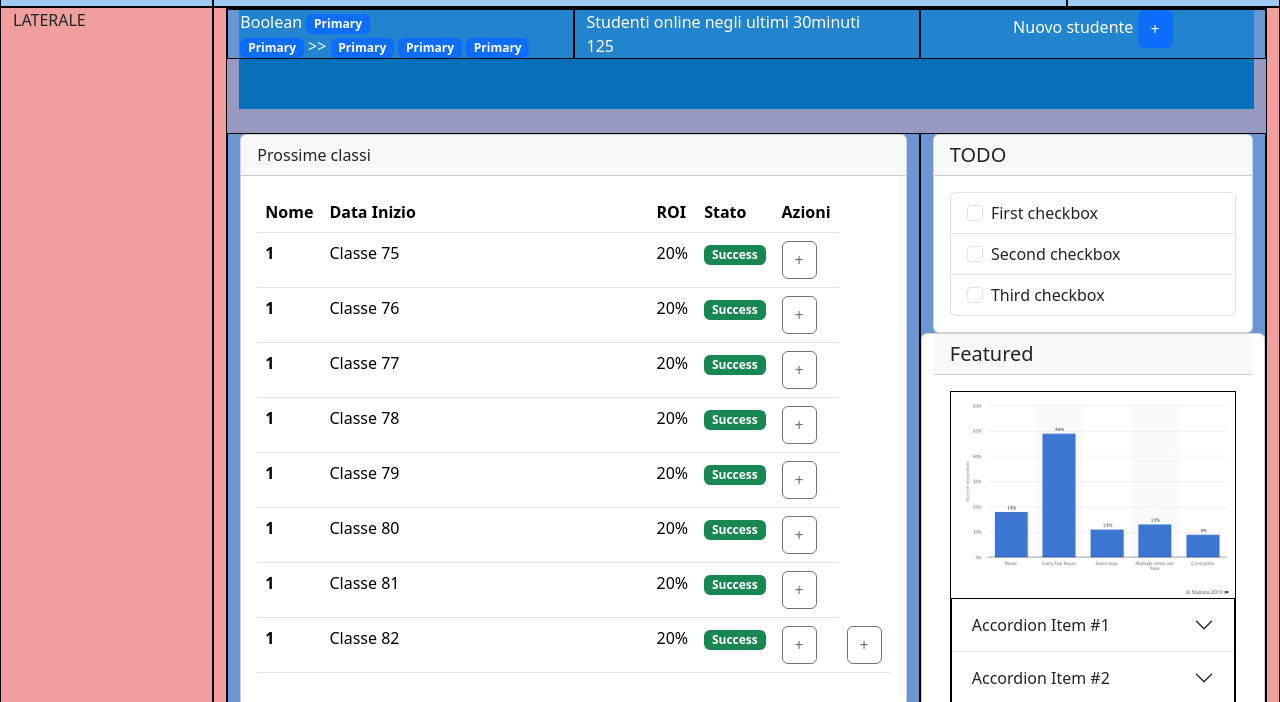
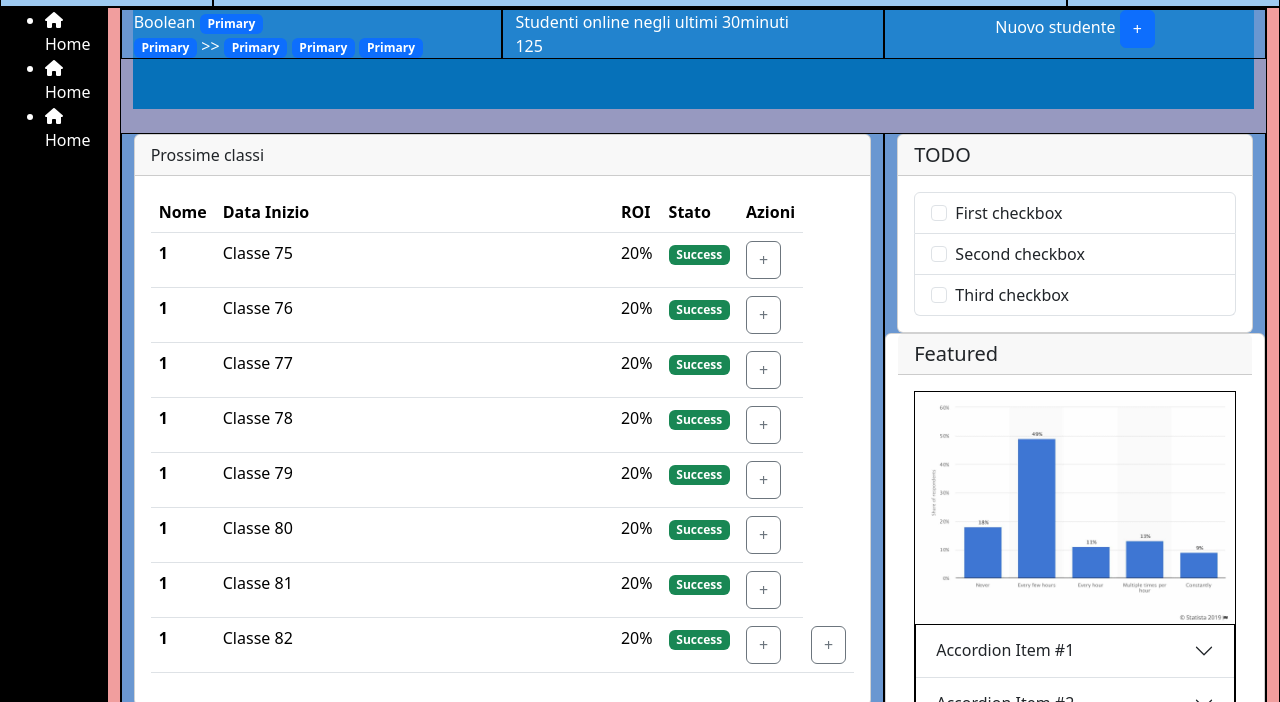
Before and after one commit to emilioff8822/html-css-bootstrap-dashboard, a plain HTML site: page index.html in a window 1280 px wide. Shown: the part 43-745 px from the top of the page. Drawn offline with nearby package versions, Linux system fonts and the light colour scheme.

Commit message:
comm-strutt

```diff
--- a/index.html
+++ b/index.html
@@ -12,7 +12,7 @@
   <script src="https://cdn.jsdelivr.net/npm/bootstrap@5.3.0-alpha1/dist/js/bootstrap.bundle.min.js" integrity="sha384-w76AqPfDkMBDXo30jS1Sgez6pr3x5MlQ1ZAGC+nuZB+EYdgRZgiwxhTBTkF7CXvN" crossorigin="anonymous"></script>
 
   <link rel="stylesheet" href="style.css">
-  <title>BRUTTA</title>
+  <title>prova</title>
 
 
 </head>
@@ -66,8 +66,21 @@
 
   <div class="container-fluid">
     <div class="row">
-      <div class="col-2 debug">LATERALE</div>
-      <div class="col-10 debug">
+      <div class=" lat col-1 debug d-flex flex-column">
+        <ul>
+          <li><span class="simbols"><i class="fa-solid fa-house"></i> <span class="desktop d-none d-xl-block"> Home</span> </li>
+          <li><span class="simbols"><i class="fa-solid fa-house"></i> <span class="desktop d-none d-xl-block"> Home</span> </li>
+          <li><span class="simbols"><i class="fa-solid fa-house"></i> <span class="desktop d-none d-xl-block"> Home</span> </li>
+
+
+
+
+        </ul>
+        <div class="desktop d-none d-xl-block">Admin</div>
+
+
+      </div>
+      <div class="col-11 debug">
         <main>
 
           <div class="container-fluid">
--- a/style.css
+++ b/style.css
@@ -19,7 +19,6 @@ min-height: 50px;}
 .offcanvas-size-xl {
   --bs-offcanvas-width: min(95vw, 600px) !important;
 }
-
 .row img {
   width: 100%;
 }
@@ -44,3 +43,29 @@ td {
   background-color: rgb(6, 113, 185);
   color: white;
 }
+
+.lat {
+  display: flex;
+  justify-content: space-between;
+  background-color: black;
+  color: white;
+}
+
+/*
+@media screen and (max-width: 800px) {
+  .simbols {
+    display: block;
+  }
+  .desktop {
+    display: none;
+  }
+}
+
+
+ul li {
+  list-style: none;
+}
+
+ul {
+  padding-top: 20px;
+}
```
